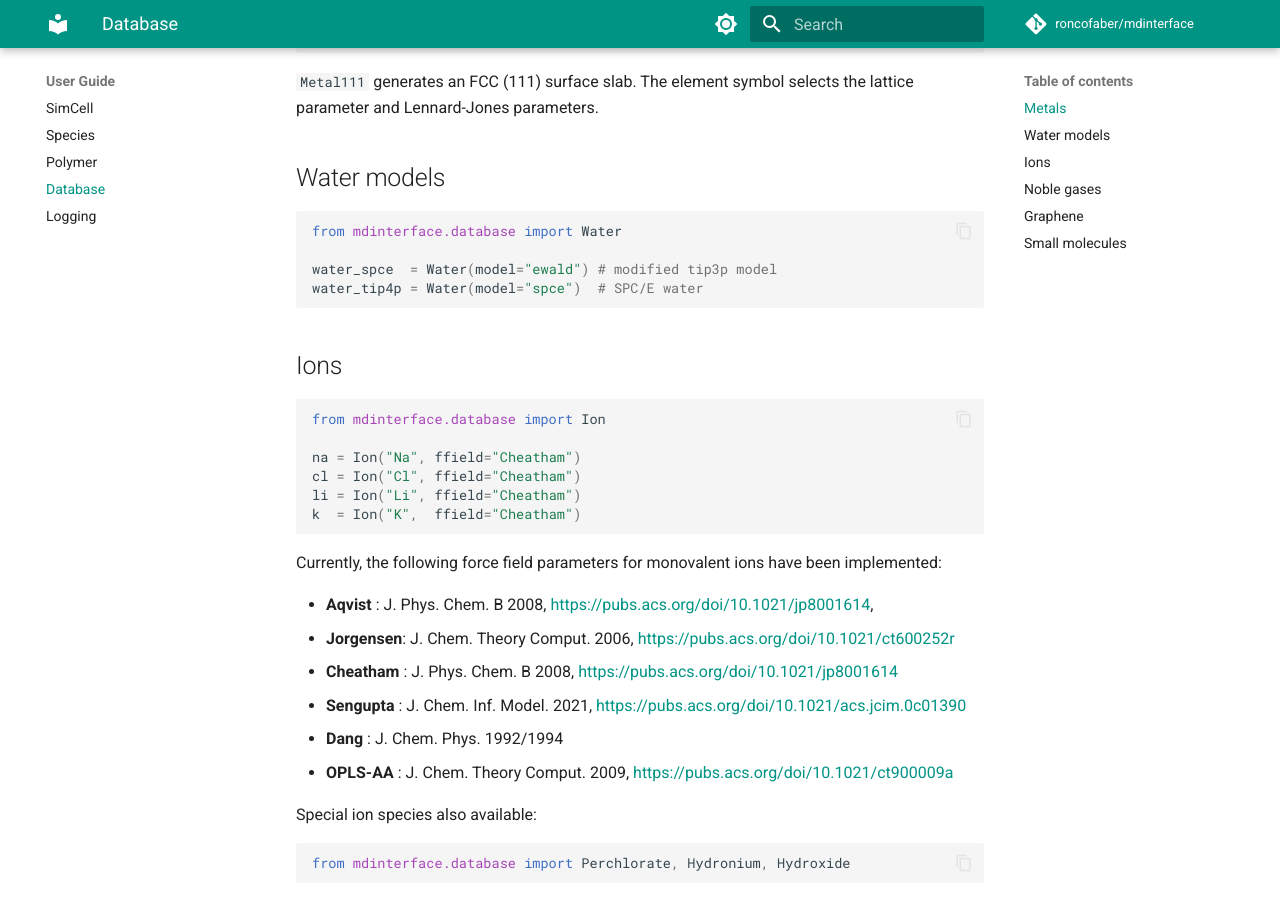
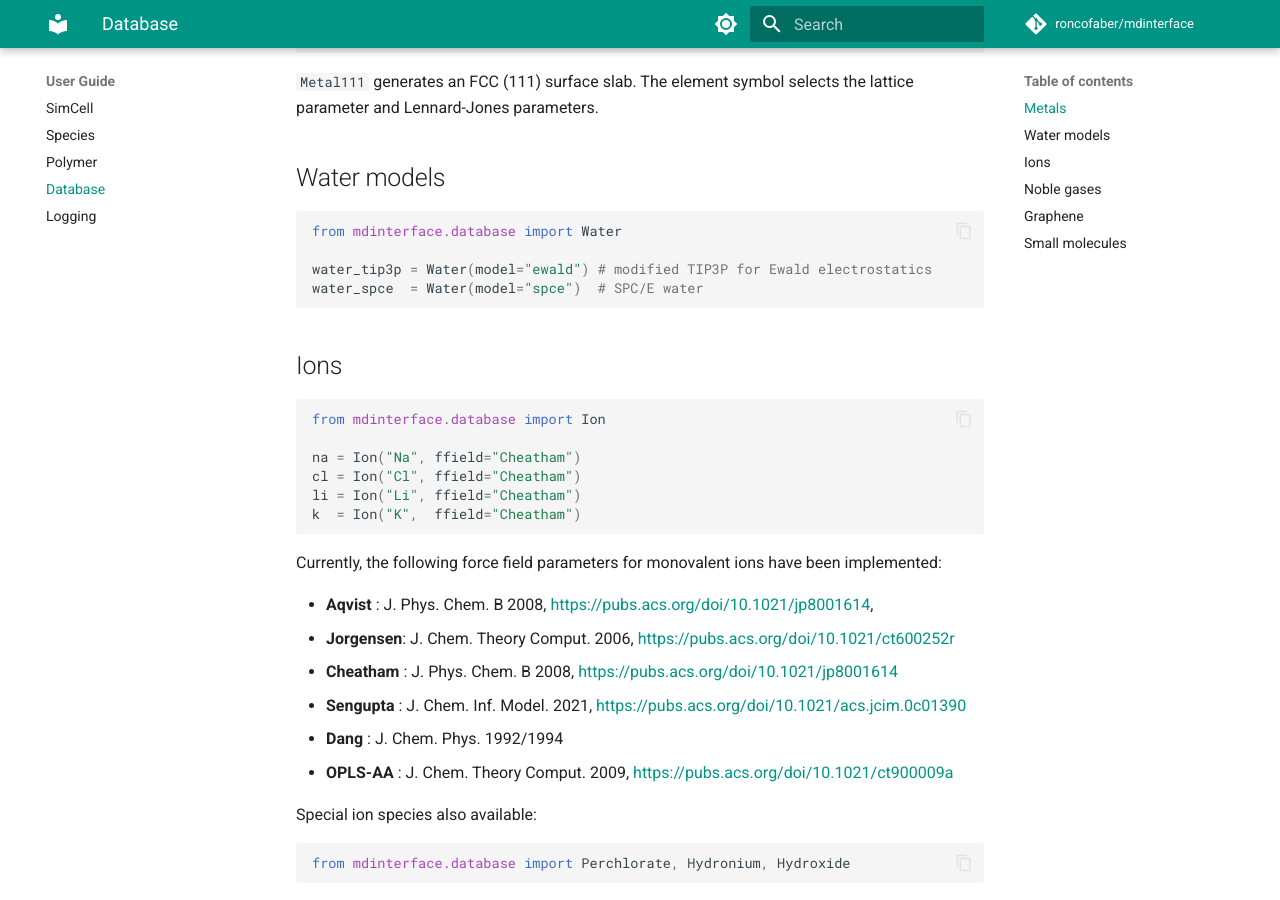
Before and after one commit to roncofaber/mdinterface, an MkDocs documentation site: the page built from docs/guide/database.md, in a window 1280 px wide and 900 px high, scrolled down 452 px. Built offline with MkDocs 1.6.1 and Material for MkDocs 9.7.7, drawn with Linux system fonts in a browser that asks for light colours; comment, search, counter and statistics services are not loaded.

Commit message:
Describe ewald water as modified TIP3P and fix swapped guide names

````diff
--- a/docs/guide/database.md
+++ b/docs/guide/database.md
@@ -20,8 +20,8 @@ copper  = Metal111("Cu")
 ```python
 from mdinterface.database import Water
 
-water_spce  = Water(model="ewald") # modified tip3p model
-water_tip4p = Water(model="spce")  # SPC/E water
+water_tip3p = Water(model="ewald") # modified TIP3P for Ewald electrostatics
+water_spce  = Water(model="spce")  # SPC/E water
 ```
 
 ## Ions
````
Also changed, not shown: CHANGELOG.md (+1 -0 lines), docs/quickstart.md (+1 -1 lines), 1 other file.
